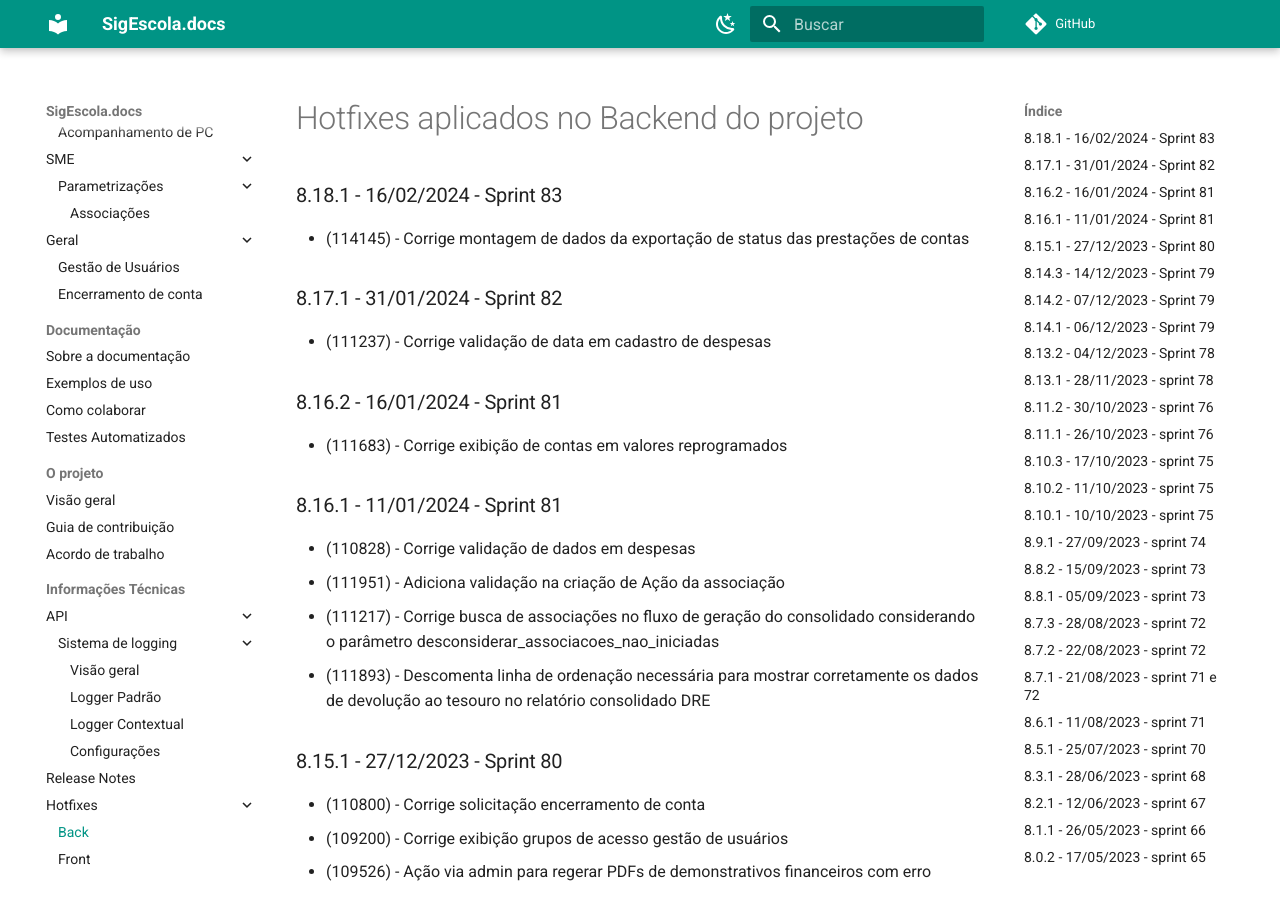
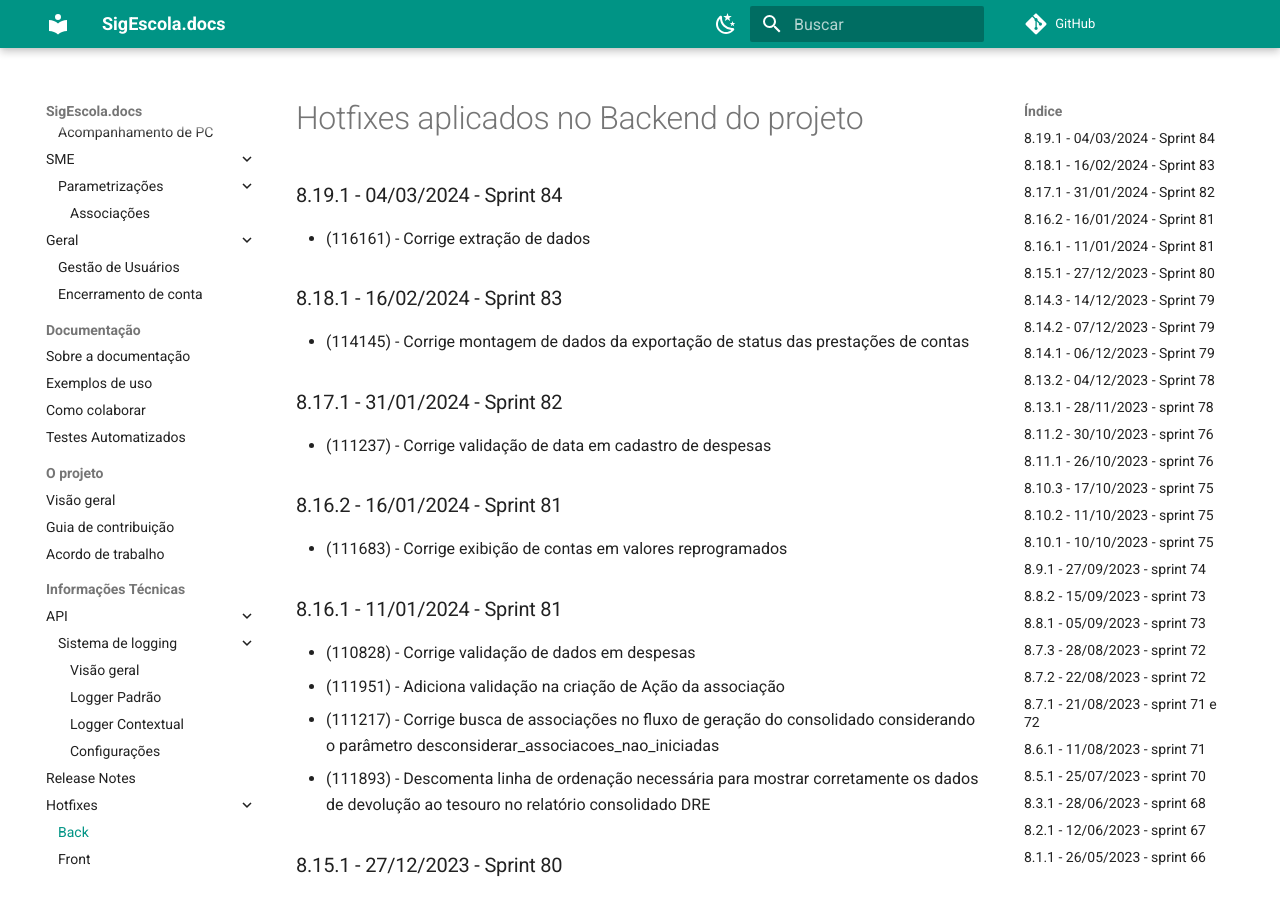
Before and after one commit to prefeiturasp/SME-PTRF-Docs, an MkDocs documentation site: the page built from docs/projeto/hotfixes_back.md, in a window 1280 px wide and 900 px high. Built offline with MkDocs 1.6.1 and Material for MkDocs 9.7.7, drawn with Linux system fonts in a browser that asks for light colours; comment, search, counter and statistics services are not loaded.

Commit message:
Update hotfixes_back.md

```diff
--- a/docs/projeto/hotfixes_back.md
+++ b/docs/projeto/hotfixes_back.md
@@ -1,4 +1,7 @@
 # Hotfixes aplicados no Backend do projeto
+
+### 8.19.1 - 04/03/2024 - Sprint 84
+* (116161) - Corrige extração de dados
 
 ### 8.18.1 - 16/02/2024 - Sprint 83
 * (114145) - Corrige montagem de dados da exportação de status das prestações de contas
```
